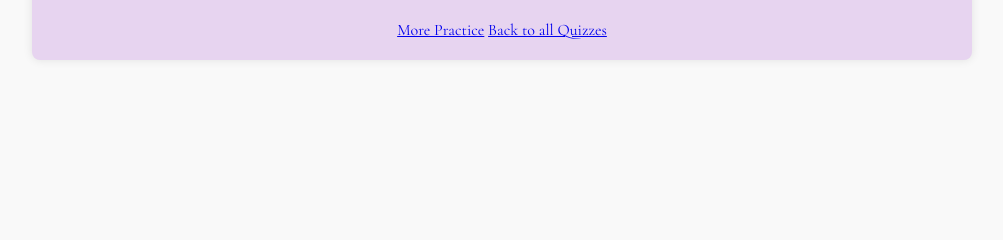
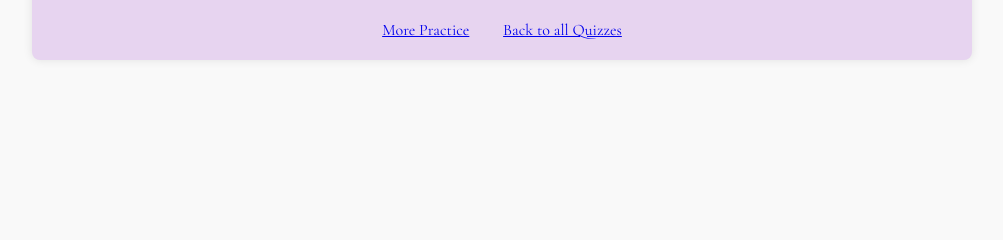
Before and after one commit to tremanus/ScholaLatinae_Practice, a Flask app: page /leaderboard in a window 1280 px wide. Shown: the part 283-523 px from the top of the page, without its empty margins (138-1141 px from the left). Run offline with Flask 3, Linux system fonts and the light colour scheme; data that the repository does not hold is empty; some libraries are stand-ins or nearby versions.

Commit message:
lead fix

```diff
--- a/templates/leaderboard.html
+++ b/templates/leaderboard.html
@@ -51,6 +51,9 @@
         th {
             background-color: #f4f4f4;
         }
+        .practice {
+            margin-right: 30px;
+        }
     </style>
 </head>
 <body>
@@ -93,7 +96,7 @@
                 {% endfor %}
             </tbody>
         </table>
-        <a href="/beginner">More Practice</a>
+        <a class="practice" href="/beginner">More Practice</a>
         <a href="{{ url_for('index') }}">Back to all Quizzes</a>
     </div>
     <script>
```
